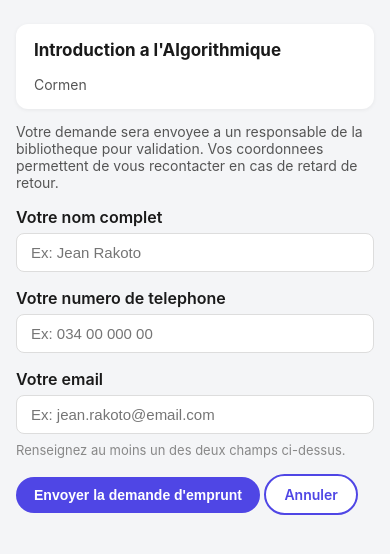
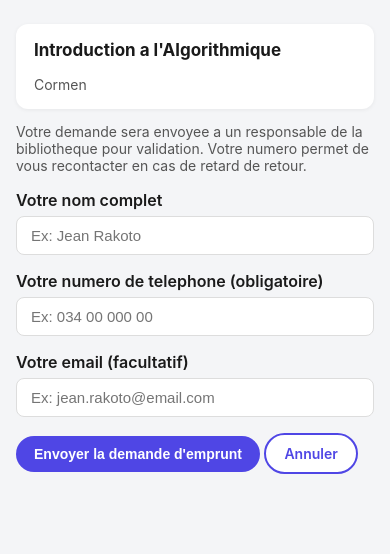
Before and after one commit to rcchancetick-dev/catalogue-plus-local, a Flask app: page /emprunter/1 in a window 390 px wide. Shown: the part 86-640 px from the top of the page. Run offline with Flask 3, Linux system fonts and the light colour scheme; data comes from the database, SQL or seed files in the repository.

Commit message:
Telephone obligatoire (email facultatif) pour l'emprunt, numero de telephone cliquable (tel:) dans l'espace admin

```diff
--- a/app.py
+++ b/app.py
@@ -156,8 +156,8 @@ def emprunter(livre_id):
         if not emprunteur:
             flash("Merci d'indiquer votre nom.", "error")
             return render_template("emprunter.html", livre=livre)
-        if not telephone and not email:
-            flash("Merci d'indiquer au moins un numero de telephone ou un email pour vous contacter en cas de retard.", "error")
+        if not telephone:
+            flash("Le numero de telephone est obligatoire pour vous recontacter en cas de retard.", "error")
             return render_template("emprunter.html", livre=livre)
 
         db.execute(
--- a/templates/admin_demandes.html
+++ b/templates/admin_demandes.html
@@ -18,7 +18,10 @@
   <div>
     <h3>{{ d.titre }}</h3>
     <p>{{ d.auteur }} — demande par <strong>{{ d.emprunteur }}</strong></p>
-    <p>{% if d.telephone %}Tel: {{ d.telephone }}{% endif %} {% if d.email %} · {{ d.email }}{% endif %}</p>
+    <p>
+      <a href="tel:{{ d.telephone }}" class="contact-link">{{ d.telephone }}</a>
+      {% if d.email %} · {{ d.email }}{% endif %}
+    </p>
     <span class="tag">Demande le {{ d.date_demande[:16].replace("T", " a ") }}</span>
   </div>
   <div class="inline-form">
--- a/templates/admin_emprunts.html
+++ b/templates/admin_emprunts.html
@@ -19,7 +19,10 @@
   <div>
     <h3>{{ e.titre }}</h3>
     <p>{{ e.auteur }} — emprunte par <strong>{{ e.emprunteur }}</strong></p>
-    <p>{% if e.telephone %}Tel: {{ e.telephone }}{% endif %} {% if e.email %} · {{ e.email }}{% endif %}</p>
+    <p>
+      <a href="tel:{{ e.telephone }}" class="contact-link">{{ e.telephone }}</a>
+      {% if e.email %} · {{ e.email }}{% endif %}
+    </p>
     <span class="tag">A rendre avant le {{ e.date_retour_prevue[:10] }}</span>
   </div>
   <form method="post" action="{{ url_for('retourner', emprunt_id=e.id) }}">
--- a/templates/base.html
+++ b/templates/base.html
@@ -149,6 +149,14 @@
     max-width: 160px;
     margin-bottom: 0;
   }
+  .contact-link {
+    color: #4f46e5;
+    text-decoration: none;
+    font-weight: 600;
+  }
+  .contact-link:hover {
+    text-decoration: underline;
+  }
 </style>
 </head>
 <body>
--- a/templates/emprunter.html
+++ b/templates/emprunter.html
@@ -8,22 +8,18 @@
 
 <p style="color:#555; font-size: 14px; margin-bottom: 16px;">
   Votre demande sera envoyee a un responsable de la bibliotheque pour validation.
-  Vos coordonnees permettent de vous recontacter en cas de retard de retour.
+  Votre numero permet de vous recontacter en cas de retard de retour.
 </p>
 
 <form method="post">
   <label for="emprunteur">Votre nom complet</label>
   <input type="text" id="emprunteur" name="emprunteur" placeholder="Ex: Jean Rakoto" required>
 
-  <label for="telephone">Votre numero de telephone</label>
-  <input type="text" id="telephone" name="telephone" placeholder="Ex: 034 00 000 00">
+  <label for="telephone">Votre numero de telephone (obligatoire)</label>
+  <input type="text" id="telephone" name="telephone" placeholder="Ex: 034 00 000 00" required>
 
-  <label for="email">Votre email</label>
+  <label for="email">Votre email (facultatif)</label>
   <input type="text" id="email" name="email" placeholder="Ex: jean.rakoto@email.com">
-
-  <p style="color:#888; font-size: 13px; margin-top: -8px; margin-bottom: 16px;">
-    Renseignez au moins un des deux champs ci-dessus.
-  </p>
 
   <button class="btn" type="submit">Envoyer la demande d'emprunt</button>
   <a class="btn secondary" href="{{ url_for('index') }}">Annuler</a>
```
